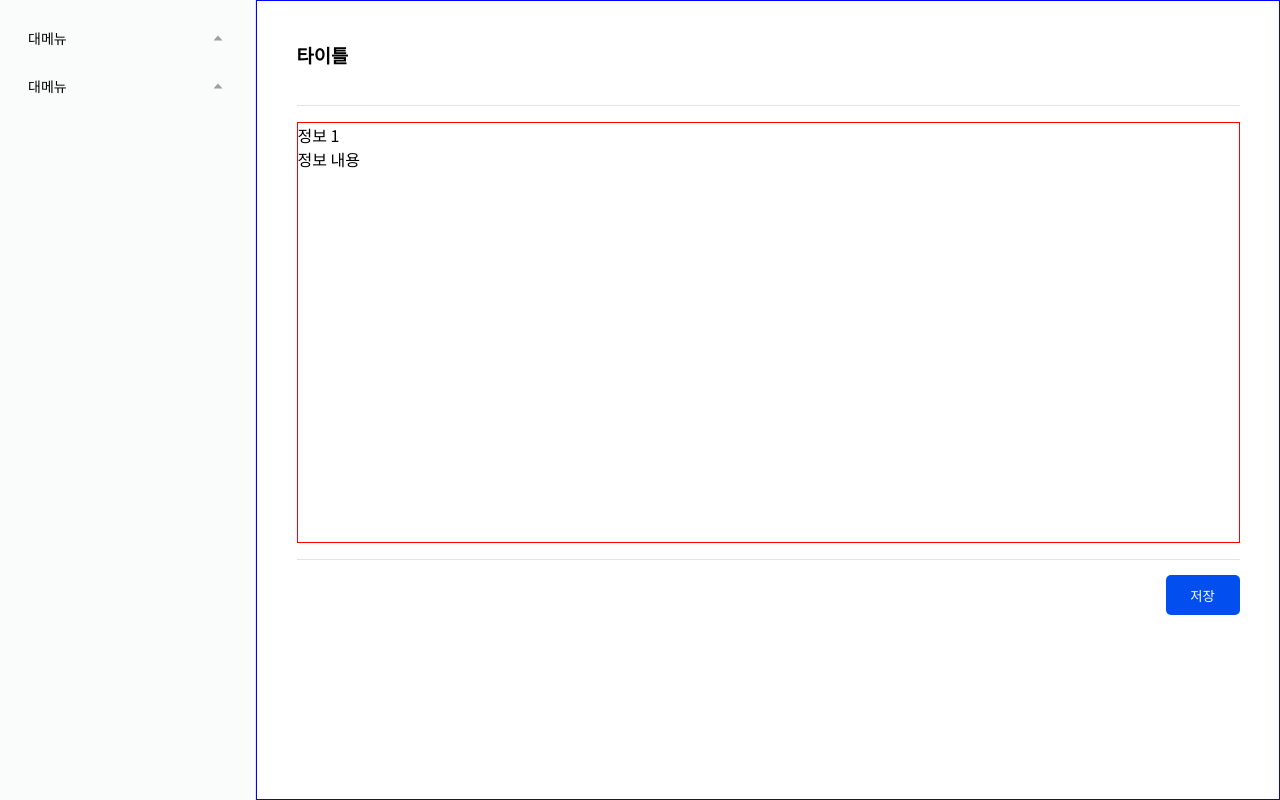
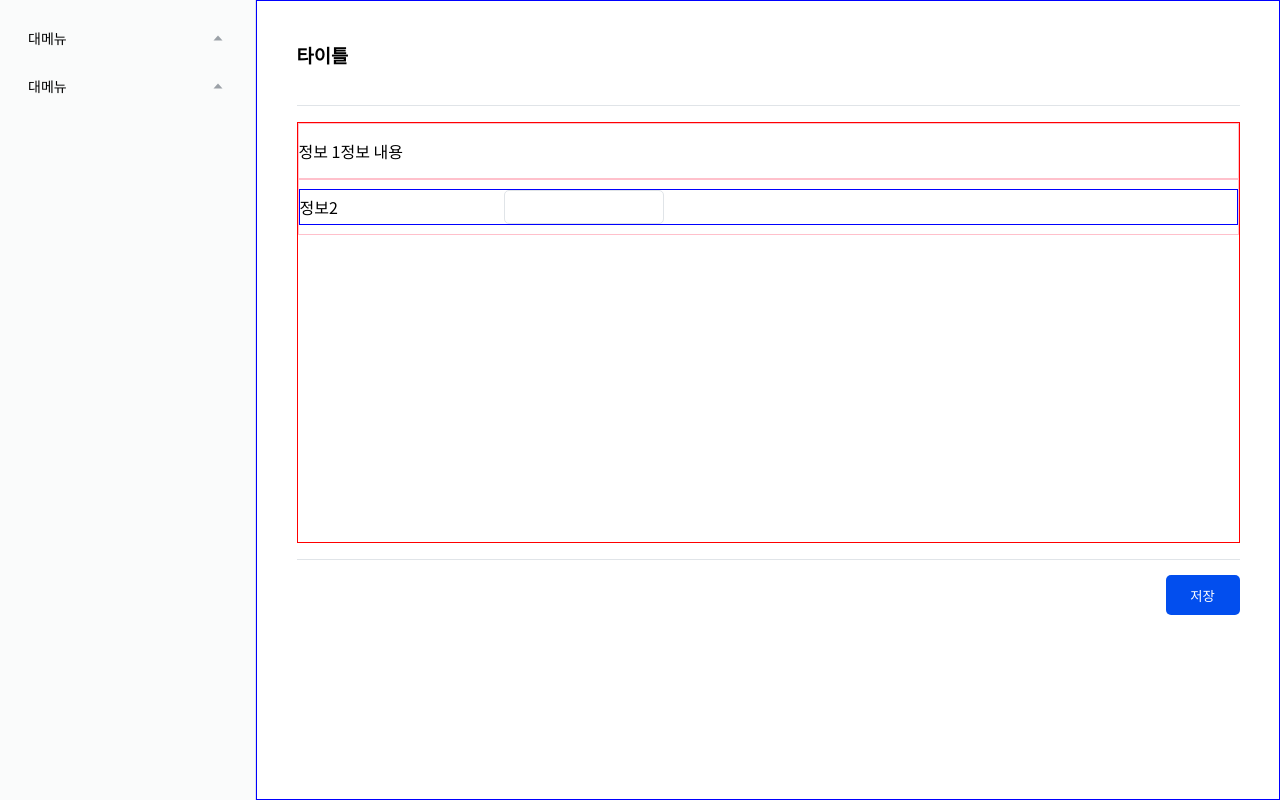
Before and after one commit to hanbitk/dreaming-youth-test, a React (Create React App) app: page /detail in a window 1280 px wide. Built offline with nearby package versions, Linux system fonts and the light colour scheme.

Commit message:
feat: input

```diff
--- a/src/components/DetailContent/DetailContent.jsx
+++ b/src/components/DetailContent/DetailContent.jsx
@@ -4,9 +4,11 @@ import {
   StDetailForm,
   StDetailFormBox,
   StDetailFormButton,
-  StDetailHeader
+  StDetailHeader,
+  StInfo
 } from '../../styles/DetailContent.styles';
 import Button from '../Button/Button';
+import Input from '../Input/Input';
 
 function DetailContent() {
   return (
@@ -16,10 +18,13 @@ function DetailContent() {
       </StDetailHeader>
       <StDetailForm>
         <StDetailFormBox>
-          <div>
+          <StInfo>
             <label>정보 1</label>
             <p>정보 내용</p>
-          </div>
+          </StInfo>
+          <StInfo>
+            <Input />
+          </StInfo>
         </StDetailFormBox>
         <StDetailFormButton>
           <Button>저장</Button>
--- /dev/null
+++ b/src/components/Input/Input.jsx
@@ -0,0 +1,23 @@
+import React, { useState } from 'react';
+import { StInput, StInputBox, StLabel } from '../../styles/Common.styles';
+
+function Input() {
+  const [isFocused, setIsFocused] = useState(false);
+
+  const handleFocusBlurInput = () => {
+    setIsFocused(!isFocused);
+  };
+
+  return (
+    <StInputBox>
+      <StLabel>정보2</StLabel>
+      <StInput
+        onFocus={handleFocusBlurInput}
+        onBlur={handleFocusBlurInput}
+        $isFocused={isFocused}
+      />
+    </StInputBox>
+  );
+}
+
+export default Input;
--- a/src/styles/Common.styles.js
+++ b/src/styles/Common.styles.js
@@ -1,5 +1,6 @@
 import styled from 'styled-components';
 
+// BUTTON STYLE //
 export const StButton = styled.button`
   width: 74px;
   height: 40px;
@@ -15,3 +16,29 @@ export const StButton = styled.button`
     background-color: var(--color-primary-hover);
   }
 `;
+
+// INPUT STYLE //
+
+export const StInputBox = styled.div`
+  border: 1px solid blue;
+  width: 100%;
+  display: flex;
+  align-items: center;
+  gap: 64px;
+`;
+
+export const StLabel = styled.label`
+  width: 140px;
+`;
+
+export const StInput = styled.input`
+  width: 160px;
+  height: 34px;
+  border: ${(props) =>
+    props.$isFocused ? '3px solid var(--color-primary-light)' : '1px solid var(--color-gray)'};
+  box-shadow: ${(props) =>
+    props.$isFocused ? 'inset 0px 0px 0px 1px var(--color-primary)' : null};
+  border-radius: 5px;
+  padding: 5px 12px;
+  color: var(--color-light-black);
+`;
--- a/src/styles/DetailContent.styles.js
+++ b/src/styles/DetailContent.styles.js
@@ -5,6 +5,14 @@ export const StDetailContainer = styled.div`
   width: 80%;
   display: flex;
   flex-direction: column;
+  align-items: center;
+`;
+
+export const StInfo = styled.div`
+  border: 1px solid pink;
+  width: 100%;
+  height: 56px;
+  display: flex;
   align-items: center;
 `;
 
```
